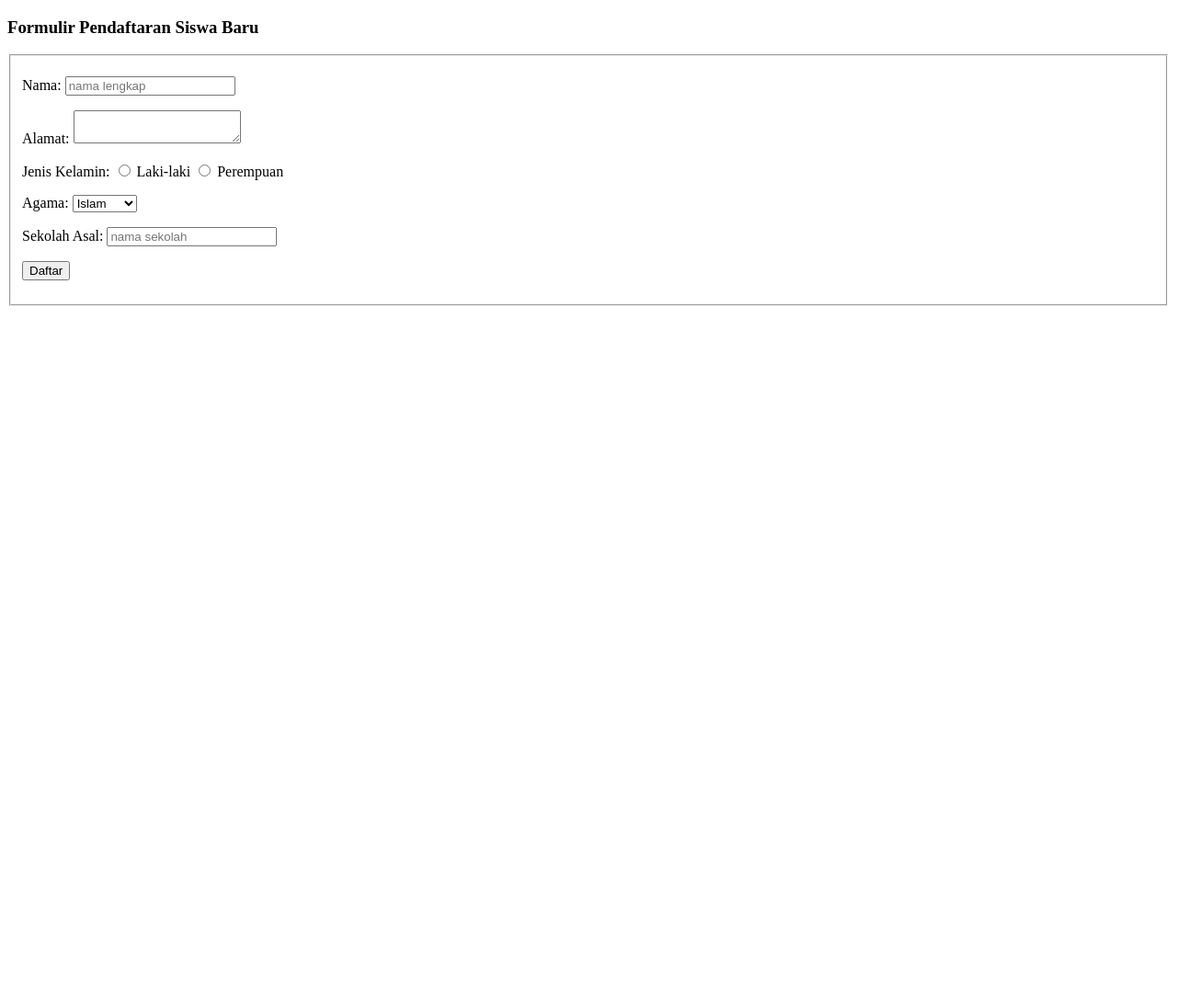
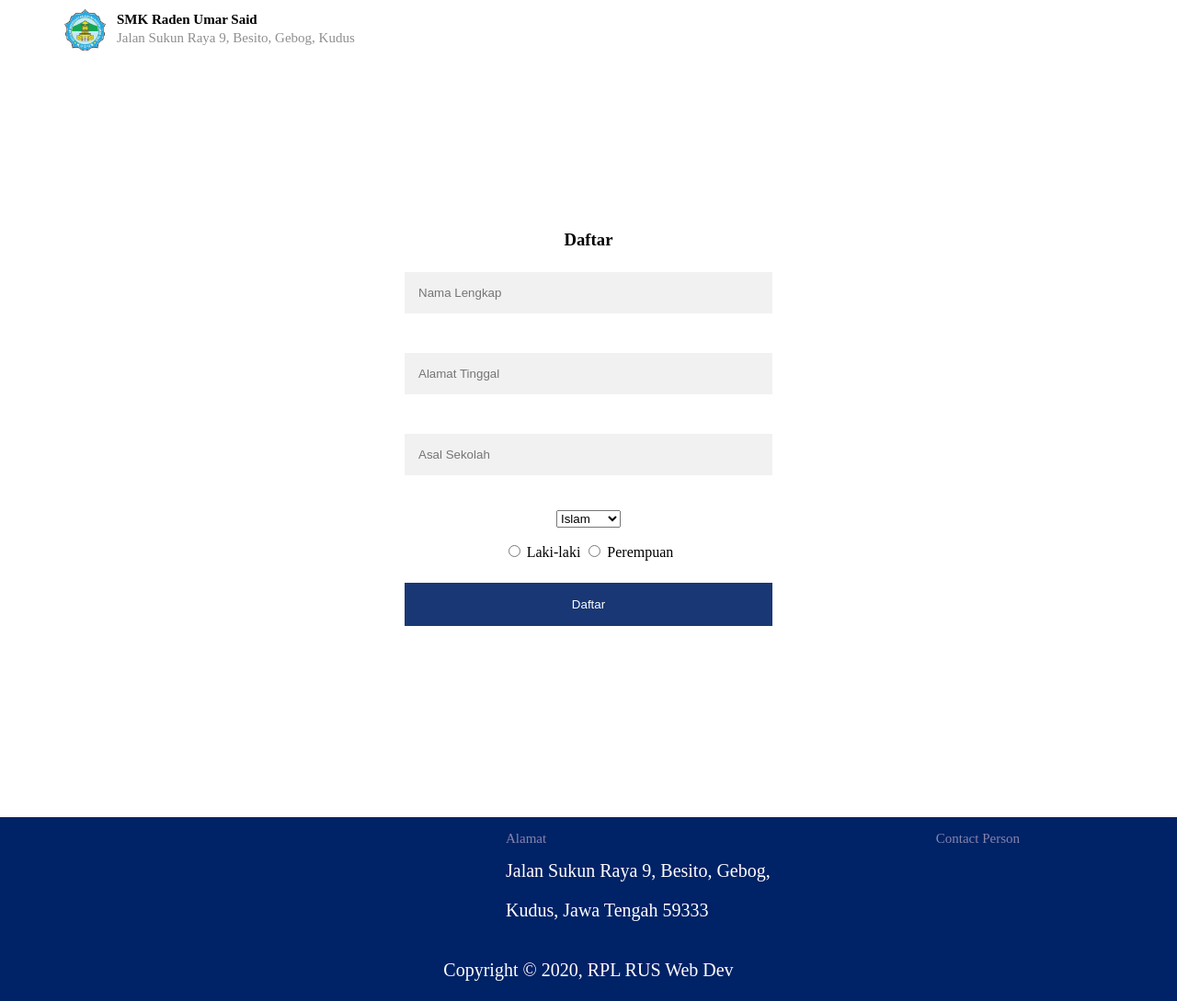
Before and after one commit to Sigitto/PPDB_PAS, a PHP site: page /admin/form-daftar.php in a window 1280 px wide. Shown: the whole page at 92% size. Before the commit the page ends 333 px from the top, so only its background shows below. Run offline with PHP 8.4, Linux system fonts and the light colour scheme.

Commit message:
add design admin

```diff
--- a/admin/form-daftar.php
+++ b/admin/form-daftar.php
@@ -1,33 +1,44 @@
-<!DOCTYPE html>
 <html>
     <head>
     <title>Formulir Pendaftaran Siswa Baru | SMK RUS</title>
+        <link rel="stylesheet" href="style-form-daftar.css">
     </head>
 
     <body>
+            <div id="container">
+                <div id="header">
+                    <img src="logo.png">
+                    <h1>SMK Raden Umar Said</h1>
+                    <p>Jalan Sukun Raya 9, Besito, Gebog, Kudus</p>
+                </div>
+            </div>
+
+            <div id="container2">
+                <div id="body">
+
                     <header>
-        <h3>Formulir Pendaftaran Siswa Baru</h3>
+                            <h3>Daftar</h3>
                     </header>
 
     <form action="proses-daftar.php" method="POST">
+                        <form>
+                            <p>
+                                <label for="nama"></label>
+                                <input type="text" name="nama" placeholder="Nama Lengkap" />
+                            </p>
+                            <p>
+                                <label for="alamat"></label>
+                                <input type="text" name="alamat" placeholder="Alamat Tinggal" />
+                            </p>
 
-        <fieldset>
 
                             <p>
-            <label for="nama">Nama: </label>
-            <input type="text" name="nama" placeholder="nama lengkap" />
+                                <label for="sekolah_asal"></label>
+                                <input type="text" name="sekolah_asal" placeholder="Asal Sekolah" />
                             </p>
+
                             <p>
-            <label for="alamat">Alamat: </label>
-            <textarea name="alamat"></textarea>
-        </p>
-        <p>
-            <label for="jenis_kelamin">Jenis Kelamin: </label>
-            <label><input type="radio" name="jenis_kelamin" value="laki-laki"> Laki-laki</label>
-            <label><input type="radio" name="jenis_kelamin" value="perempuan"> Perempuan</label>
-        </p>
-        <p>
-            <label for="agama">Agama: </label>
+                                <label for="agama"></label>
                                 <select name="agama">
                                 <option>Islam</option>
                                 <option>Kristen</option>
@@ -36,17 +47,39 @@
                                 <option>Katholik</option>
                                 </select>
                             </p>
+
                             <p>
-            <label for="sekolah_asal">Sekolah Asal: </label>
-            <input type="text" name="sekolah_asal" placeholder="nama sekolah" />
-        </p>
-        <p>
-            <input type="submit" value="Daftar" name="daftar" />
+                                <label for="jenis_kelamin"></label>
+                                <label><input type="radio" name="jenis_kelamin" value="laki-laki"> Laki-laki</label>
+                                <label><input type="radio" name="jenis_kelamin" value="perempuan"> Perempuan</label>
                             </p>
 
-        </fieldset>
+                            <p>
+                                <input type="submit" name="daftar" class="registerbtn" value="Daftar" />
+                            </p>
+                    </form>
+                </div>
+            </div>
 
-    </form>
+            <div id="footer">
+
+                <div id="alamat">
+                    <p style="color: rgb(133, 133, 173); font-size: 15px;">Alamat</p>
+                    <p style = "margin:0;">Jalan Sukun Raya 9, Besito, Gebog,</p>
+                    <p>Kudus, Jawa Tengah 59333</p>
+                </div>
+
+                <div id="kontak">
+                    <p style="color: rgb(133, 133, 173); font-size: 15px;" >Contact Person</p>
+
+                </div>
+
+
+
+                <div id="copyright">
+                    <p>Copyright © 2020, RPL RUS Web Dev</p>
+                </div>
+            </div>
 
     </body>
 </html>
--- /dev/null
+++ b/admin/style-form-daftar.css
@@ -0,0 +1,121 @@
+body{
+    margin: 0;
+    padding: 0;
+    background-color: rgb(255, 255, 255);
+}
+
+#container {
+    margin: auto;
+}
+
+#header{
+    background-color: rgb(255, 255, 255);
+    margin: 0;
+
+    padding-top: 10px;
+    padding-left: 70px;
+}
+
+#header img{
+    float: left;
+    float: left;
+    padding-right: 12px;
+    width: 45px;
+    height: auto;
+}
+
+#header h1{
+    padding: 3px;
+    margin: 0px;
+    color: rgb(0, 0, 0);
+    font-size: 15px;
+}
+
+#header p{
+    margin: 0px;
+    color: rgb(143, 143, 143);
+    font-size: 15px;
+}
+
+
+
+#container2 {
+    margin-top: 200px;
+    margin-bottom: 200px;
+}
+
+fieldset{
+    border: 1px solid rgb(255, 255, 255);
+
+    width: 400px;
+    margin:auto;
+    text-align: center;
+  }
+
+  /* Full-width input fields */
+input[type=text], input[type=password] {
+    width: 400px;
+    padding: 15px;
+    margin: 5px 0 22px 0;
+    display: inline-block;
+    border: none;
+    background: #f1f1f1;
+  }
+
+  input[type=text]:focus, input[type=password]:focus {
+    background-color: #ddd;
+    outline: none;
+  }
+
+  .registerbtn {
+    background-color: rgb(0, 34, 102);
+    color: white;
+    padding: 16px 20px;
+    margin: 8px 0;
+    border: none;
+    cursor: pointer;
+    width: 400px;
+    opacity: 0.9;
+  }
+
+  .registerbtn:hover {
+    opacity:1;
+  }
+
+
+#body{
+clear: both;
+text-align: center;
+}
+
+
+#footer {
+    clear: both;
+    height: 200px;
+    background-color: rgb(0, 34, 102);
+}
+
+#alamat {
+    color: white;
+    padding: 0;
+    padding-left: 550px;
+    padding-right: 180px;
+    font-size: 20px;
+    float: left;
+
+}
+
+#kontak {
+    color: white;
+    display: flex;
+    font-size: 20px;
+
+}
+
+#copyright {
+    color: white;
+    padding: 2px;
+    text-align: center;
+    clear: both;
+    font-size: 20px;
+}
```
Lines whose indentation alone changed are shown as unchanged.
